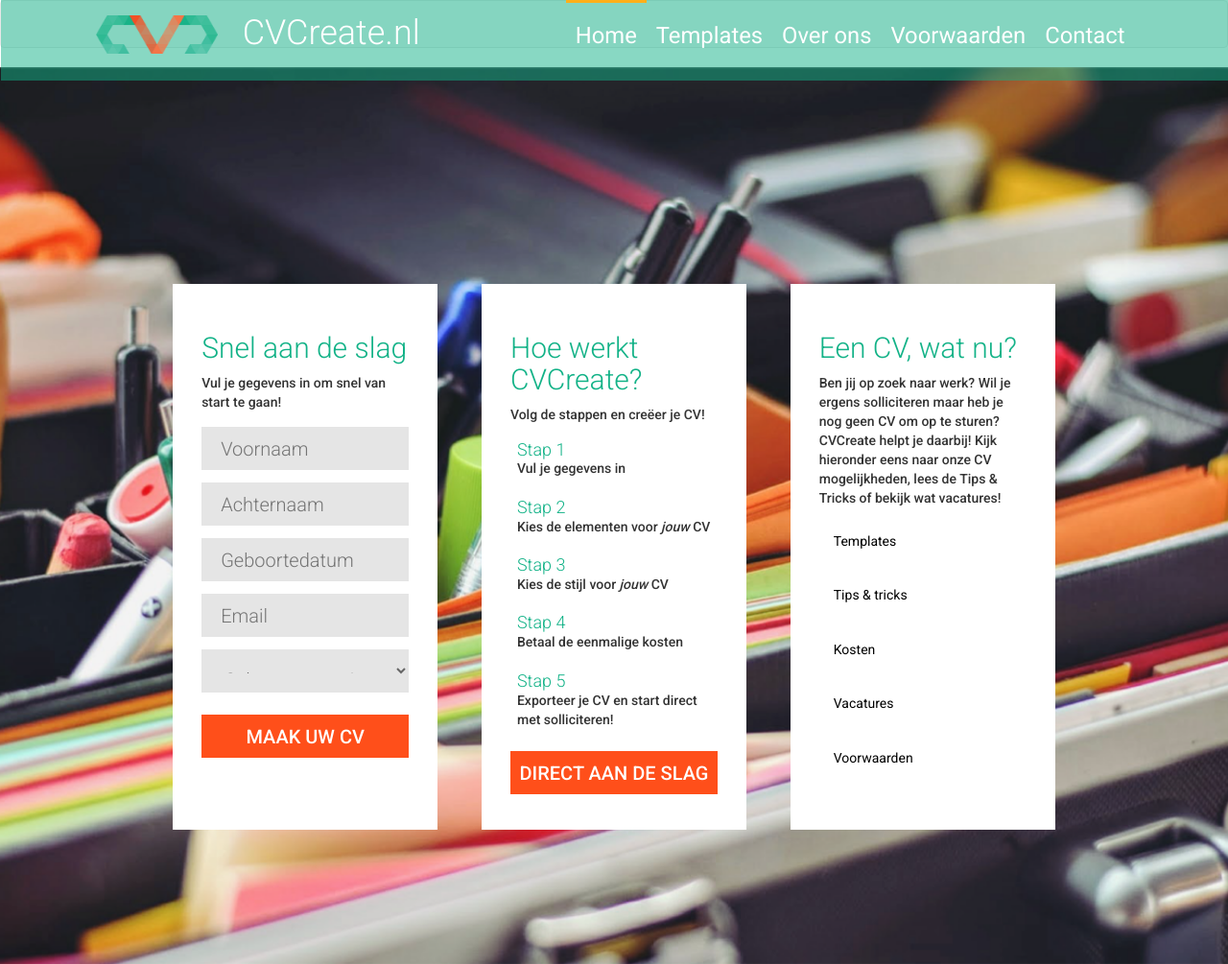
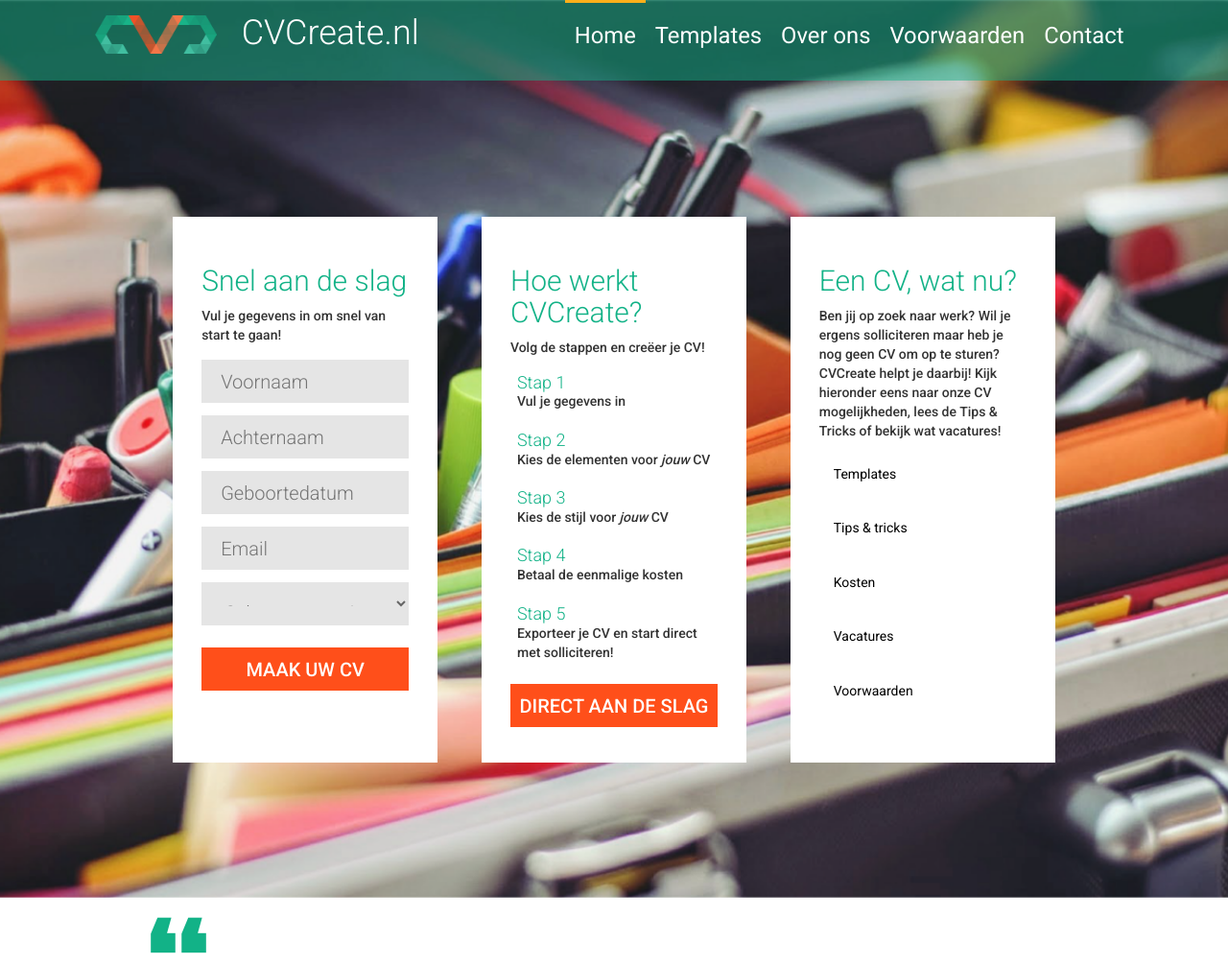
Before and after one commit to DemienD/CurriculumVitae_LineaOpus, a PHP site: page / in a window 1280 px wide. Shown: the top 1005 px of the page at 96% size. Run offline with PHP 8.4, Linux system fonts and the light colour scheme; some libraries are stand-ins or nearby versions.

Commit message:
I fixed it Jolien, you couldn't

```diff
--- a/inc/styles/main.css
+++ b/inc/styles/main.css
@@ -30,7 +30,12 @@ ul {
 }
 
 /* CSS OUDE NAVIGATIE */
-.navbar .container-fluid {
+.navbar, .navbar-default {
+  min-height: 0;
+  border: none;
+  margin: 0;
+}
+nav .container-fluid {
   width: 100%;
   height: 10.5vh;
   line-height: 8.5vh;
@@ -135,7 +140,6 @@ ul {
     margin-top: 28.2vh;
     padding: 30px;
   }
-
 }
 /* EINDE OUDE NAVIGATIE CSS */
 
```
